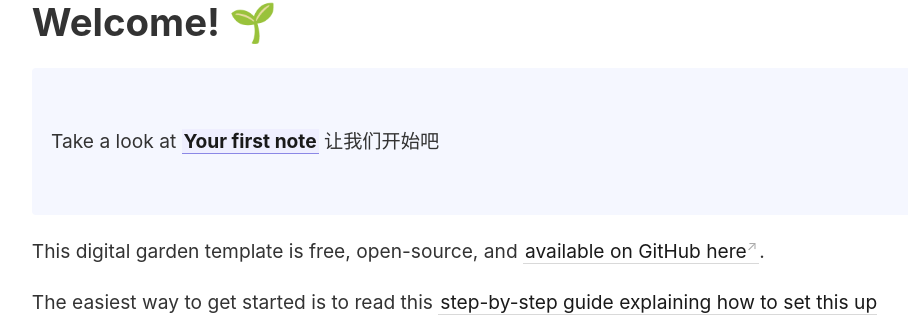
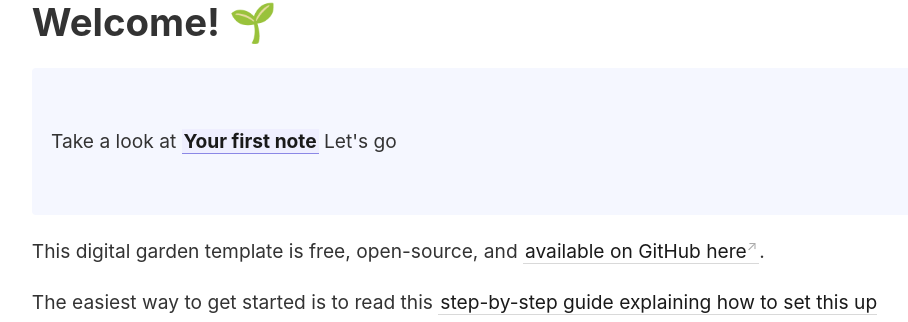
Before and after one commit to lkyxuan/bbbblog, a Jekyll site: the page built from _pages/index.md, in a window 1280 px wide. Shown: the part 147-469 px from the top of the page, without its empty margins (45-953 px from the left). Built offline with Jekyll 4.4.1, drawn with Linux system fonts in a browser that asks for light colours.

Commit message:
modified:   _pages/index.md

```diff
--- a/_pages/index.md
+++ b/_pages/index.md
@@ -8,7 +8,7 @@ permalink: /
 # Welcome! 🌱
 
 <p style="padding: 3em 1em; background: #f5f7ff; border-radius: 4px;">
-  Take a look at <span style="font-weight: bold">[[Your first note]]</span> 让我们开始吧
+  Take a look at <span style="font-weight: bold">[[Your first note]]</span> Let's go
 </p>
 
 This digital garden template is free, open-source, and [available on GitHub here](https://github.com/maximevaillancourt/digital-garden-jekyll-template).
```
